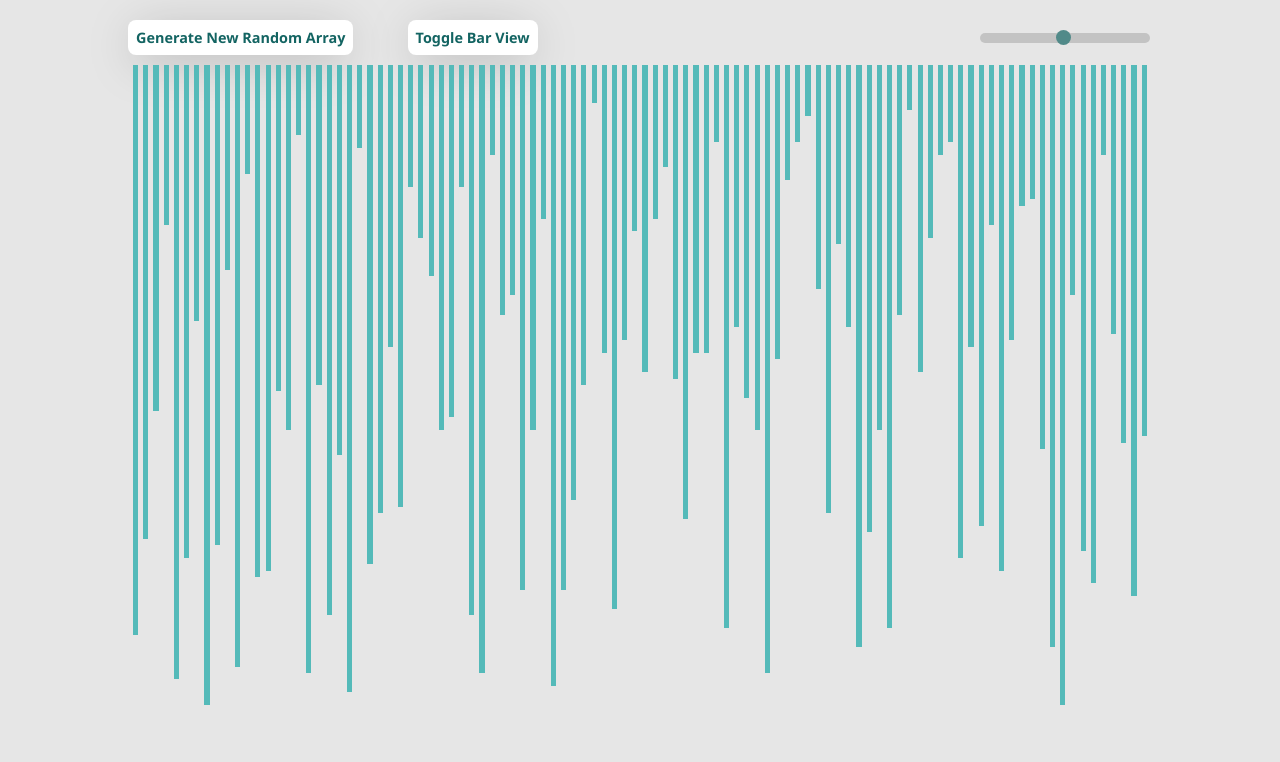
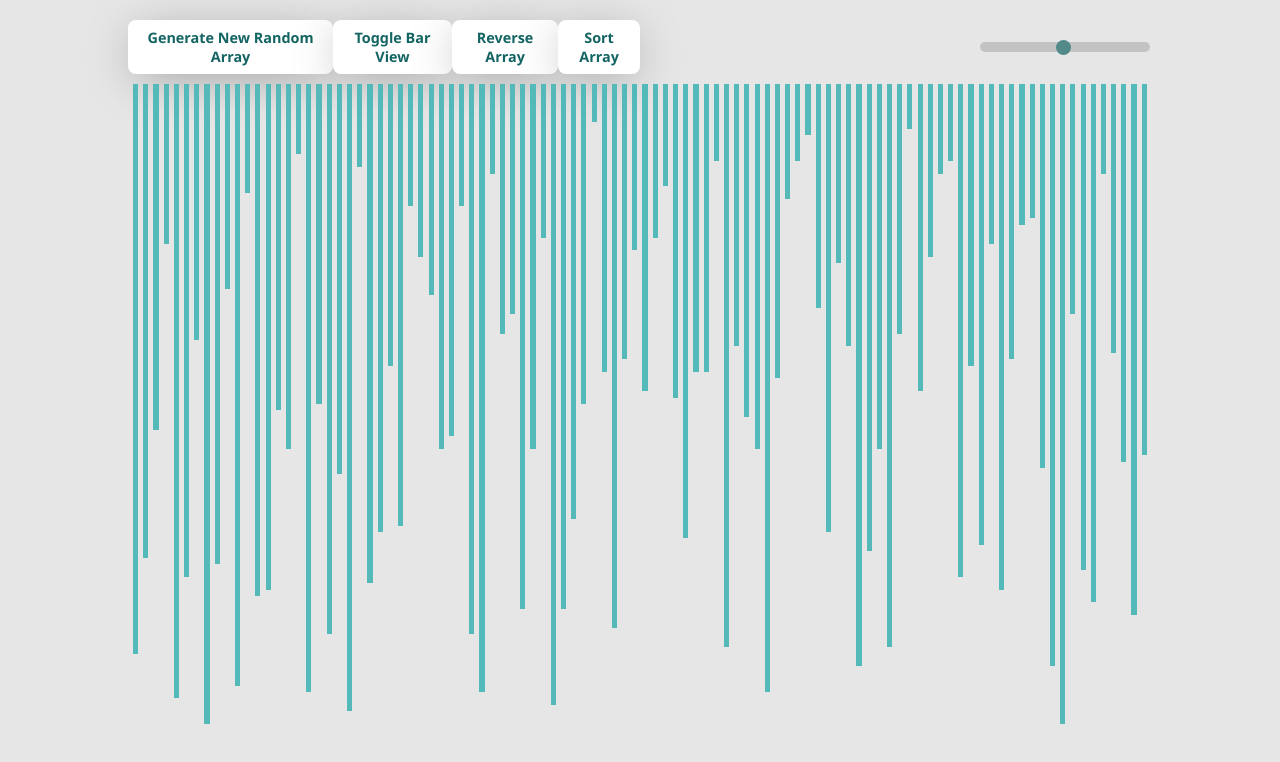
Before and after one commit to iamabhi898/sorting-visualizer, a React (Create React App) app: page / in a window 1280 px wide. Shown: the top 762 px of the page. Built offline with nearby package versions, Linux system fonts and the light colour scheme.

Commit message:
added - reverseArray btn & sortArray btn

```diff
--- a/src/SortingVisualizer/SortingVisualizer.css
+++ b/src/SortingVisualizer/SortingVisualizer.css
@@ -17,7 +17,7 @@
     display: flex;
     justify-content: space-between;
     align-items: center;
-    width: 40%;
+    width: 50%;
 }
 
 .button {
--- a/src/SortingVisualizer/SortingVisualizer.jsx
+++ b/src/SortingVisualizer/SortingVisualizer.jsx
@@ -36,6 +36,23 @@ function SortingVisualizer() {
     setBottomUp(!bottomUp);
   }
 
+  // REVERSE ARRAY
+  function reverseArray() {
+    setArr((arr) => {
+      const temp = [...arr];
+      temp.reverse();
+      return temp;
+    });
+  }
+
+  function sortArray() {
+    setArr((arr) => {
+      const temp = [...arr];
+      temp.sort((a, b) => a - b);
+      return temp;
+    });
+  }
+
   return (
     <div className="svWrapper">
       <div className="inputsWrapper">
@@ -50,6 +67,12 @@ function SortingVisualizer() {
           {/* BUTTON ::: TOGGLE BAR VIEW */}
           <button className="button uppperBtn" onClick={toggleBarView}>
             Toggle Bar View
+          </button>
+          <button className="button uppperBtn" onClick={reverseArray}>
+            Reverse Array
+          </button>
+          <button className="button uppperBtn" onClick={sortArray}>
+            Sort Array
           </button>
           {/* SLIDER ::: NUMBER OF BARS */}
         </div>
@@ -78,7 +101,7 @@ function SortingVisualizer() {
               key={key}
               style={{ height: num + "%", width: wid + "%" }}
             >
-              {numOfBars <= 15 ? num : null}
+              {numOfBars <= 15 ? num : null}{" "}
             </div>
           );
         })}
```
